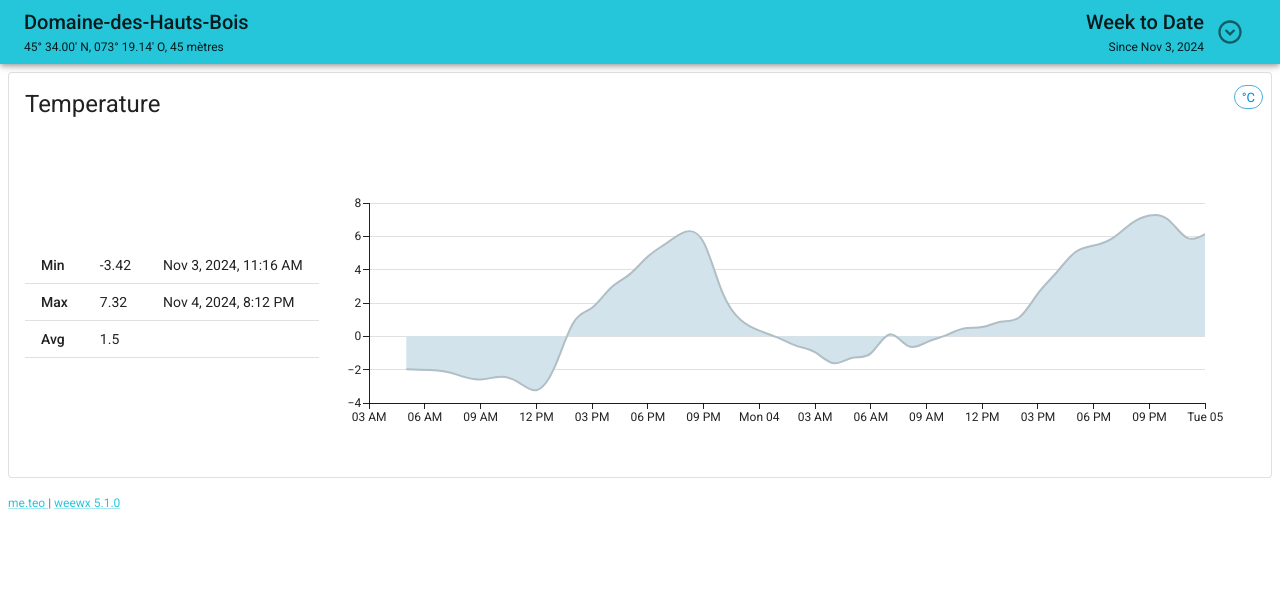
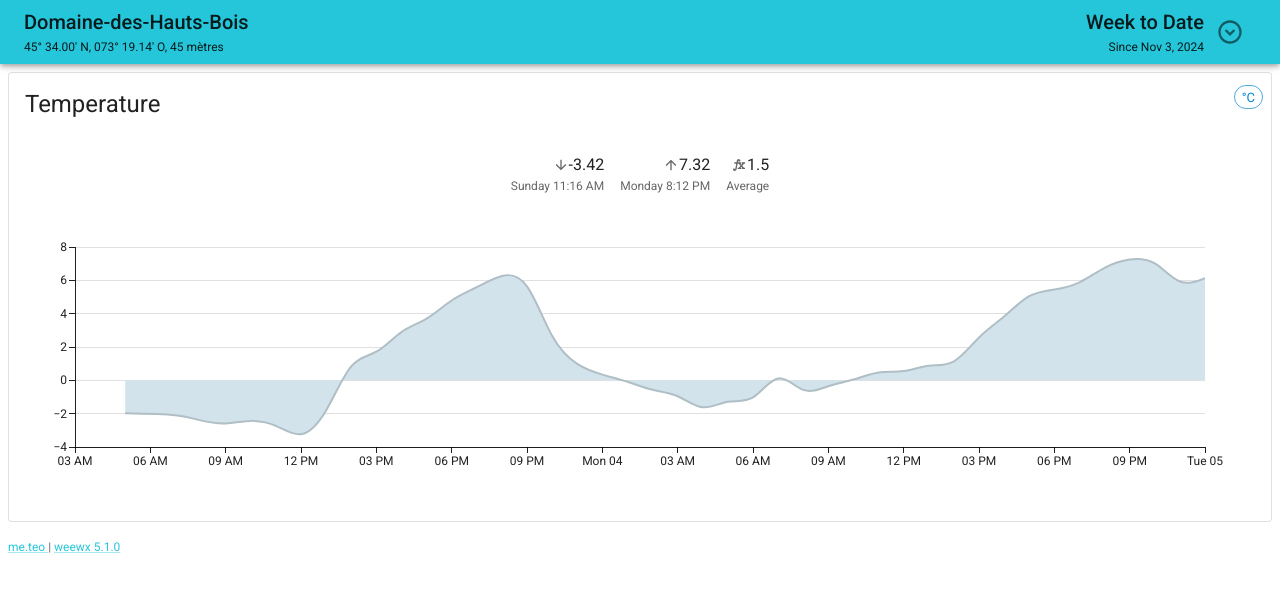
Before and after one commit to bourquep/weewx-me.teo, a Next.js app: page /week-to-date in a window 1280 px wide. Shown: the top 592 px of the page. Built offline with nearby package versions, Linux system fonts and the light colour scheme; what @mui/material-nextjs would draw is missing.

Commit message:
Redesigned the min/max/avg

```diff
--- a/messages/en.json
+++ b/messages/en.json
@@ -2,6 +2,9 @@
   "Global": {
     "DataLoadErrorTitle": "Unable to load weather data.",
     "DataLoadUnexpectedErrorMessage": "An unexpected error occurred while loading weather data."
+  },
+  "Labels": {
+    "Average": "Average"
   },
   "Current": {
     "PageTitle": "Current Conditions",
--- a/messages/fr.json
+++ b/messages/fr.json
@@ -2,6 +2,9 @@
   "Global": {
     "DataLoadErrorTitle": "Impossible de charger les données.",
     "DataLoadUnexpectedErrorMessage": "Une erreur inattendue s'est produite lors du chargement des données."
+  },
+  "Labels": {
+    "Average": "Moyenne"
   },
   "Current": {
     "PageTitle": "Conditions actuelles",
--- a/src/app/week-to-date/page.tsx
+++ b/src/app/week-to-date/page.tsx
@@ -18,21 +18,14 @@ along with this program.  If not, see <http://www.gnu.org/licenses/>.
 
 'use client';
 
+import IconLabel from '@/components/IconLabel';
 import LoadingOrErrorIndicator from '@/components/LoadingOrErrorIndicator';
 import { useNavigation } from '@/contexts/NavigationContext';
 import { useWeekToDateData } from '@/libs/DataSource';
-import {
-  Card,
-  CardContent,
-  CardHeader,
-  Chip,
-  Stack,
-  Table,
-  TableBody,
-  TableCell,
-  TableRow,
-  useTheme
-} from '@mui/material';
+import FunctionIcon from '@/resources/FunctionIcon';
+import ArrowDownwardIcon from '@mui/icons-material/ArrowDownward';
+import ArrowUpwardIcon from '@mui/icons-material/ArrowUpward';
+import { Card, CardContent, CardHeader, Chip, Stack, Typography, useTheme } from '@mui/material';
 import { LineChart } from '@mui/x-charts';
 import { useFormatter, useTranslations } from 'next-intl';
 import { useEffect } from 'react';
@@ -65,36 +58,43 @@ export default function WeekToDataPage() {
               action=<Chip variant="outlined" size="small" color="info" label={data.observations[0]!.unit} />
             />
             <CardContent>
-              <Stack direction="row">
-                <Table size="small" sx={{ width: 'auto', flexShrink: 0, alignSelf: 'center' }}>
-                  <TableBody>
-                    <TableRow>
-                      <TableCell variant="head">Min</TableCell>
-                      <TableCell>{format.number(data.observations[0]!.min!, { maximumFractionDigits: 2 })}</TableCell>
-                      <TableCell>
+              <Stack direction="row" spacing={2} sx={{ justifyContent: 'center' }}>
+                <Stack sx={{ alignItems: 'end' }}>
+                  <IconLabel
+                    icon={ArrowDownwardIcon}
+                    label={format.number(data.observations[0]!.min!, { maximumFractionDigits: 2 })}
+                  />
+                  <Typography variant="caption" sx={{ color: 'text.secondary' }}>
                     {format.dateTime(new Date(data.observations[0]!.minTime! * 1000), {
-                          dateStyle: 'medium',
-                          timeStyle: 'short'
+                      weekday: 'long',
+                      hour: 'numeric',
+                      minute: '2-digit'
                     })}
-                      </TableCell>
-                    </TableRow>
-                    <TableRow>
-                      <TableCell variant="head">Max</TableCell>
-                      <TableCell>{format.number(data.observations[0]!.max!, { maximumFractionDigits: 2 })}</TableCell>
-                      <TableCell>
+                  </Typography>
+                </Stack>
+                <Stack sx={{ alignItems: 'end' }}>
+                  <IconLabel
+                    icon={ArrowUpwardIcon}
+                    label={format.number(data.observations[0]!.max!, { maximumFractionDigits: 2 })}
+                  />
+                  <Typography variant="caption" sx={{ color: 'text.secondary' }}>
                     {format.dateTime(new Date(data.observations[0]!.maxTime! * 1000), {
-                          dateStyle: 'medium',
-                          timeStyle: 'short'
+                      weekday: 'long',
+                      hour: 'numeric',
+                      minute: '2-digit'
                     })}
-                      </TableCell>
-                    </TableRow>
-                    <TableRow>
-                      <TableCell variant="head">Avg</TableCell>
-                      <TableCell>{format.number(data.observations[0]!.avg!, { maximumFractionDigits: 2 })}</TableCell>
-                      <TableCell />
-                    </TableRow>
-                  </TableBody>
-                </Table>
+                  </Typography>
+                </Stack>
+                <Stack sx={{ alignItems: 'end' }}>
+                  <IconLabel
+                    icon={FunctionIcon}
+                    label={format.number(data.observations[0]!.avg!, { maximumFractionDigits: 2 })}
+                  />
+                  <Typography variant="caption" sx={{ color: 'text.secondary' }}>
+                    {t('Labels.Average')}
+                  </Typography>
+                </Stack>
+              </Stack>
 
               <LineChart
                 grid={{ horizontal: true }}
@@ -114,9 +114,7 @@ export default function WeekToDataPage() {
                   }
                 ]}
                 height={300}
-                  sx={{ flexGrow: 1 }}
               />
-              </Stack>
             </CardContent>
           </Card>
         </Stack>
--- /dev/null
+++ b/src/resources/FunctionIcon.tsx
@@ -0,0 +1,31 @@
+/*
+weewx-me.teo
+Copyright (C) 2024 Pascal Bourque
+
+This program is free software: you can redistribute it and/or modify
+it under the terms of the GNU General Public License as published by
+the Free Software Foundation, either version 3 of the License, or
+(at your option) any later version.
+
+This program is distributed in the hope that it will be useful,
+but WITHOUT ANY WARRANTY; without even the implied warranty of
+MERCHANTABILITY or FITNESS FOR A PARTICULAR PURPOSE.  See the
+GNU General Public License for more details.
+
+You should have received a copy of the GNU General Public License
+along with this program.  If not, see <http://www.gnu.org/licenses/>.
+*/
+
+// Source: https://fonts.google.com/icons?icon.set=Material+Symbols&icon.query=function
+
+import { SvgIcon, SvgIconProps } from '@mui/material';
+
+function FunctionIcon(props: SvgIconProps) {
+  return (
+    <SvgIcon {...props} viewBox="0 -960 960 960">
+      <path d="M400-240v-80h62l105-120-105-120h-66l-64 344q-8 45-37 70.5T221-120q-45 0-73-24t-28-64q0-32 17-51.5t43-19.5q25 0 42.5 17t17.5 41q0 5-.5 9t-1.5 9q5-1 8.5-5.5T252-221l62-339H200v-80h129l21-114q7-38 37.5-62t72.5-24q44 0 72 26t28 65q0 30-17 49.5T500-680q-25 0-42.5-17T440-739q0-5 .5-9t1.5-9q-6 2-9 6t-5 12l-17 99h189v80h-32l52 59 52-59h-32v-80h200v80h-62L673-440l105 120h62v80H640v-80h32l-52-60-52 60h32v80H400Z" />
+    </SvgIcon>
+  );
+}
+
+export default FunctionIcon as typeof SvgIcon;
```
Lines whose indentation alone changed are shown as unchanged.
